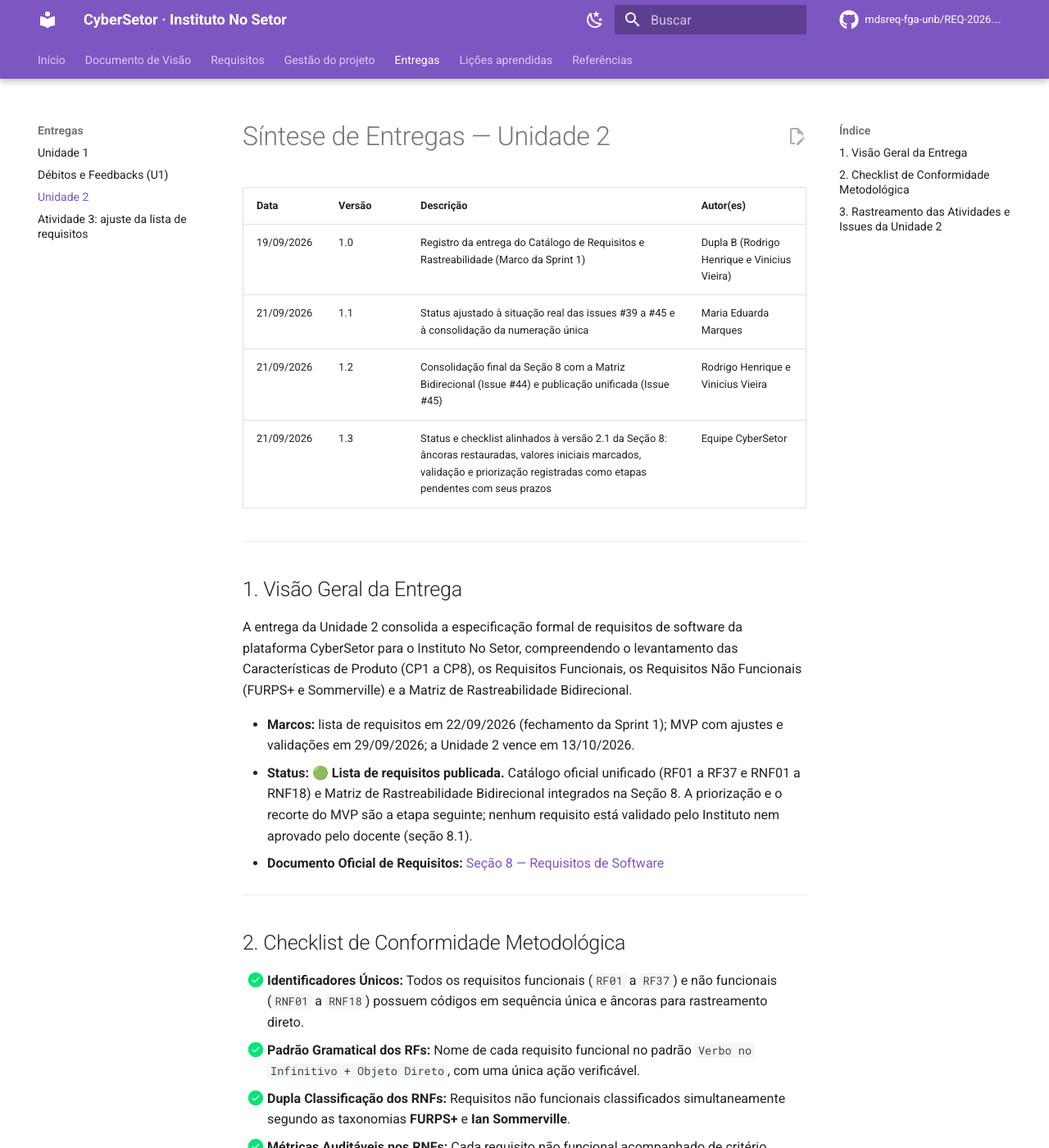
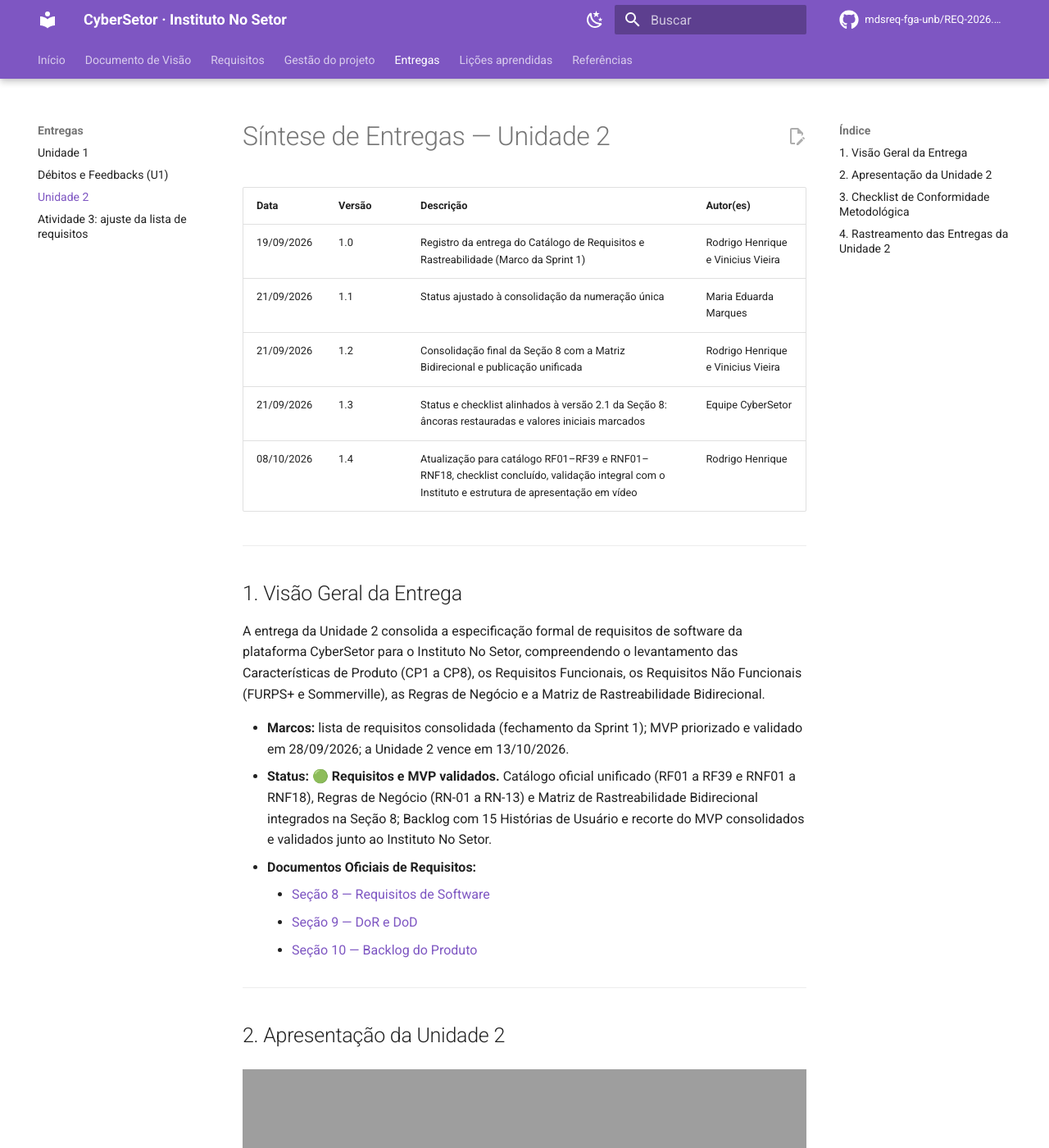
Before and after one commit to mdsreq-fga-unb/REQ-2026.2-T02-CyberSetor, an MkDocs documentation site: the page built from docs/entregas/unidade-2.md, in a window 1280 px wide and 1400 px high. Shown: the whole window at 82% size. Built offline with MkDocs 1.6.1 and Material for MkDocs 9.7.7, drawn with Linux system fonts in a browser that asks for light colours; comment, search, counter and statistics services are not loaded; some of the changed text lies outside the part shown; grey boxes are pictures that could not be loaded.

Commit message:
docs(entregas): att da unidade 2

```diff
--- a/docs/entregas/unidade-2.md
+++ b/docs/entregas/unidade-2.md
@@ -2,46 +2,63 @@
 
 | Data | Versão | Descrição | Autor(es) |
 | :--- | :--- | :--- | :--- |
-| 19/09/2026 | 1.0 | Registro da entrega do Catálogo de Requisitos e Rastreabilidade (Marco da Sprint 1) | Dupla B (Rodrigo Henrique e Vinicius Vieira) |
-| 21/09/2026 | 1.1 | Status ajustado à situação real das issues #39 a #45 e à consolidação da numeração única | Maria Eduarda Marques |
-| 21/09/2026 | 1.2 | Consolidação final da Seção 8 com a Matriz Bidirecional (Issue #44) e publicação unificada (Issue #45) | Rodrigo Henrique e Vinicius Vieira |
-| 21/09/2026 | 1.3 | Status e checklist alinhados à versão 2.1 da Seção 8: âncoras restauradas, valores iniciais marcados, validação e priorização registradas como etapas pendentes com seus prazos | Equipe CyberSetor |
+| 19/09/2026 | 1.0 | Registro da entrega do Catálogo de Requisitos e Rastreabilidade (Marco da Sprint 1) | Rodrigo Henrique e Vinicius Vieira |
+| 21/09/2026 | 1.1 | Status ajustado à consolidação da numeração única | Maria Eduarda Marques |
+| 21/09/2026 | 1.2 | Consolidação final da Seção 8 com a Matriz Bidirecional e publicação unificada | Rodrigo Henrique e Vinicius Vieira |
+| 21/09/2026 | 1.3 | Status e checklist alinhados à versão 2.1 da Seção 8: âncoras restauradas e valores iniciais marcados | Equipe CyberSetor |
+| 08/10/2026 | 1.4 | Atualização para catálogo RF01–RF39 e RNF01–RNF18, checklist concluído, validação integral com o Instituto e estrutura de apresentação em vídeo | Rodrigo Henrique |
 
 ---
 
 ## 1. Visão Geral da Entrega
 
-A entrega da Unidade 2 consolida a especificação formal de requisitos de software da plataforma CyberSetor para o Instituto No Setor, compreendendo o levantamento das Características de Produto (CP1 a CP8), os Requisitos Funcionais, os Requisitos Não Funcionais (FURPS+ e Sommerville) e a Matriz de Rastreabilidade Bidirecional.
+A entrega da Unidade 2 consolida a especificação formal de requisitos de software da plataforma CyberSetor para o Instituto No Setor, compreendendo o levantamento das Características de Produto (CP1 a CP8), os Requisitos Funcionais, os Requisitos Não Funcionais (FURPS+ e Sommerville), as Regras de Negócio e a Matriz de Rastreabilidade Bidirecional.
 
-* **Marcos:** lista de requisitos em 22/09/2026 (fechamento da Sprint 1); MVP com ajustes e validações em 29/09/2026; a Unidade 2 vence em 13/10/2026.
-* **Status:** 🟢 **Lista de requisitos publicada.** Catálogo oficial unificado (RF01 a RF37 e RNF01 a RNF18) e Matriz de Rastreabilidade Bidirecional integrados na Seção 8. A priorização e o recorte do MVP são a etapa seguinte; nenhum requisito está validado pelo Instituto nem aprovado pelo docente (seção 8.1).
-* **Documento Oficial de Requisitos:** [Seção 8 — Requisitos de Software](../requisitos/8-requisitos.md)
+- **Marcos:** lista de requisitos consolidada (fechamento da Sprint 1); MVP priorizado e validado em 28/09/2026; a Unidade 2 vence em 13/10/2026.
+- **Status:** 🟢 **Requisitos e MVP validados.** Catálogo oficial unificado (RF01 a RF39 e RNF01 a RNF18), Regras de Negócio (RN-01 a RN-13) e Matriz de Rastreabilidade Bidirecional integrados na Seção 8; Backlog com 15 Histórias de Usuário e recorte do MVP consolidados e validados junto ao Instituto No Setor.
+- **Documentos Oficiais de Requisitos:**
+    - [Seção 8 — Requisitos de Software](../requisitos/8-requisitos.md)
+    - [Seção 9 — DoR e DoD](../requisitos/9-dor-dod.md)
+    - [Seção 10 — Backlog do Produto](../requisitos/10-backlog.md)
 
 ---
 
-## 2. Checklist de Conformidade Metodológica
+## 2. Apresentação da Unidade 2
 
-- [x] **Identificadores Únicos:** Todos os requisitos funcionais (`RF01` a `RF37`) e não funcionais (`RNF01` a `RNF18`) possuem códigos em sequência única e âncoras para rastreamento direto.
-- [x] **Padrão Gramatical dos RFs:** Nome de cada requisito funcional no padrão `Verbo no Infinitivo + Objeto Direto`, com uma única ação verificável.
+<div style="text-align: center; margin: 1.5em 0;">
+  <iframe width="100%" height="450" src="VIDEOVAI AQUIIIIIIIIII" title="Apresentação da Unidade 2 - CyberSetor" frameborder="0" allow="accelerometer; autoplay; clipboard-write; encrypted-media; gyroscope; picture-in-picture" allowfullscreen></iframe>
+</div>
+
+- **Link direto para a gravação:** [Apresentação da Unidade 2 — YouTube](DEO_IDVIDEO_VEMAQUIIII__AAAA)
+
+*(Nota: o link e o identificador do vídeo serão atualizados após a publicação da gravação definitiva).*
+
+---
+
+## 3. Checklist de Conformidade Metodológica
+
+- [x] **Identificadores Únicos:** Todos os requisitos funcionais (`RF01` a `RF39`) e não funcionais (`RNF01` a `RNF18`) possuem códigos em sequência única e âncoras para rastreamento direto.
+- [x] **Padrão Gramatical dos RFs:** Nome de cada requisito funcional no padrão `Verbo no Infinitivo + Objeto Direto`, com uma única ação verificável e indicação de usuário autorizado.
 - [x] **Dupla Classificação dos RNFs:** Requisitos não funcionais classificados simultaneamente segundo as taxonomias **FURPS+** e **Ian Sommerville**.
 - [x] **Métricas Auditáveis nos RNFs:** Cada requisito não funcional acompanhado de critério objetivo e quantitativo para testes automatizados.
 - [x] **Conformidade Legal:** Requisitos parametrizados com o Marco Regulatório das Organizações da Sociedade Civil (Lei 13.019/2014) e com a LGPD (Lei 13.709/2018).
-- [x] **Rastreabilidade Bidirecional:** Matriz completa relacionando gargalos do BPMN (`G01` a `G06`), Objetivos Específicos (`OE01` a `OE06`), Características de Produto (`CP1` a `CP8`), RFs, RNFs e Histórias de Usuário (`HU-01` a `HU-06`), integrada na Seção 8.4.
-- [ ] **Critérios de Aceitação Detalhados:** Detalhamento dos critérios pendentes (RF22–RF25, RF32, RF37) em lista verificável, planejado para o refinamento da Sprint 2.
-- [ ] **Validação Presencial com o Instituto:** Homologação presencial das hipóteses de menores de idade, dados na inscrição e matriz de perfis, e confirmação dos valores iniciais marcados 🔧 (seção 8.6 dos requisitos).
-- [ ] **Priorização e MVP:** Classificação MoSCoW de cada requisito e hipótese de MVP pela matriz valor de negócio × capacidade técnica, com entrega prevista para 29/09/2026 (seções 5 e 6 do Documento de Visão).
-- [ ] **Regras de Negócio e Restrições:** As regras que os requisitos referenciam estão na [seção 8.7](../requisitos/8-requisitos.md#87-regras-de-negocio) (RN-01 a RN-12); as demais regras e as restrições de escopo são consolidadas na Sprint 2.
+- [x] **Rastreabilidade Bidirecional:** Matriz completa relacionando gargalos do BPMN (`G01` a `G06`), Objetivos Específicos (`OE01` a `OE06`), Características de Produto (`CP1` a `CP8`), RFs, RNFs e Histórias de Usuário (`HU-01` a `HU-15`), integrada na [Seção 8.4](../requisitos/8-requisitos.md#84-matriz-de-rastreabilidade-bidirecional).
+- [x] **Critérios de Aceitação Detalhados:** Critérios de aceitação objetivos e mensuráveis estruturados para cada história no [Backlog do Produto](../requisitos/10-backlog.md).
+- [x] **Validação com o Instituto:** Homologação e alinhamento do domínio, dados mínimos de cadastro, rotinas de campo e regras de negócio com as representantes do Instituto No Setor.
+- [x] **Priorização e MVP:** Classificação e priorização pela Matriz Técnica × Valor de Negócio, com o recorte do MVP definido e validado no [Backlog do Produto](../requisitos/10-backlog.md).
+- [x] **Regras de Negócio e Restrições:** As 13 regras que os requisitos referenciam consolidadas na [seção 8.7](../requisitos/8-requisitos.md#87-regras-de-negocio) (RN-01 a RN-13).
 
 ---
 
-## 3. Rastreamento das Atividades e Issues da Unidade 2
+## 4. Rastreamento das Entregas da Unidade 2
 
-| Issue | Atividade / Escopo | Responsáveis | Entrega / Artefato | Situação |
-| :--- | :--- | :--- | :--- | :--- |
-| **#39** | Elaborar requisitos de instrumentos, projetos e metas (CP1) | Dupla B (`@viniciusvieira00`, `@Fofodoido`) | [RF01 a RF06](../requisitos/8-requisitos.md#rf01) | Integrado ao catálogo oficial |
-| **#40** | Elaborar requisitos de atividades, campo offline e evidências (CP2/CP4/CP7) | Dupla C (`@caioflmjr`, `@lucaspaulaleal`) | [RF07, RF08, RF14 a RF18 e RF30 a RF32](../requisitos/8-requisitos.md#rf07) | Integrado ao catálogo oficial |
-| **#41** | Elaborar requisitos de inscrição, base de pessoas e LGPD (CP3/CP5) | Dupla A (`@mariadenis`, `@daniboycam`) | [RF09 a RF13 e RF19 a RF25](../requisitos/8-requisitos.md#rf09) | Integrado ao catálogo oficial |
-| **#42** | Elaborar requisitos de apuração de metas e relatórios MROSC (CP6/CP8) | Duplas B e C | [RF26 a RF29 e RF33 a RF37](../requisitos/8-requisitos.md#rf26) | Integrado ao catálogo oficial |
-| **#43** | Consolidar e parametrizar RNFs (FURPS+ e Sommerville) | SM e PO | [RNF01 a RNF18](../requisitos/8-requisitos.md#rnf01) | Integrado ao catálogo oficial |
-| **#44** | Construir matriz de rastreabilidade bidirecional | Dupla A (`@mariadenis`, `@daniboycam`) | [Matriz de Rastreabilidade](../requisitos/8-requisitos.md#84-matriz-de-rastreabilidade-bidirecional) | Integrada à Seção 8.4 |
-| **#45** | Publicar catálogo de requisitos e rastreabilidade no GitPages | Dupla B (`@viniciusvieira00`, `@Fofodoido`) | Página oficial consolidada | Publicada; em revisão pela monitoria |
+| Frente / Escopo | Conteúdo e Requisitos | Entrega / Artefato | Situação |
+| :--- | :--- | :--- | :--- |
+| **Gestão de Instrumentos, Projetos e Metas (CP1)** | [RF01 a RF08](../requisitos/8-requisitos.md#rf01) | Seção 8.2 | Integrado ao catálogo oficial |
+| **Atividades, Campo Offline e Evidências (CP2/CP4/CP7)** | [RF09, RF10, RF16 a RF20 e RF32 a RF34](../requisitos/8-requisitos.md#rf09) | Seção 8.2 | Integrado ao catálogo oficial |
+| **Inscrição, Base de Pessoas e LGPD (CP3/CP5)** | [RF11 a RF15 e RF21 a RF27](../requisitos/8-requisitos.md#rf11) | Seção 8.2 | Integrado ao catálogo oficial |
+| **Apuração de Metas e Relatórios MROSC (CP6/CP8)** | [RF28 a RF31 e RF35 a RF39](../requisitos/8-requisitos.md#rf28) | Seção 8.2 | Integrado ao catálogo oficial |
+| **Requisitos Não Funcionais (FURPS+ e Sommerville)** | [RNF01 a RNF18](../requisitos/8-requisitos.md#rnf01) | Seção 8.3 | Integrado ao catálogo oficial |
+| **Matriz de Rastreabilidade Bidirecional** | Gargalos BPMN, OEs, CPs, RFs, RNFs e HUs | [Seção 8.4](../requisitos/8-requisitos.md#84-matriz-de-rastreabilidade-bidirecional) | Integrada à Seção 8 |
+| **Critérios de Prontidão e Conclusão (DoR e DoD)** | Critérios INVEST e condições de aceite | [Seção 9 — DoR e DoD](../requisitos/9-dor-dod.md) | Integrado à documentação oficial |
+| **Backlog do Produto e MVP Validado** | Histórias HU-01 a HU-15, Matriz 4 × 4 e MVP | [Seção 10 — Backlog do Produto](../requisitos/10-backlog.md) | Integrado e validado com o cliente |
```
